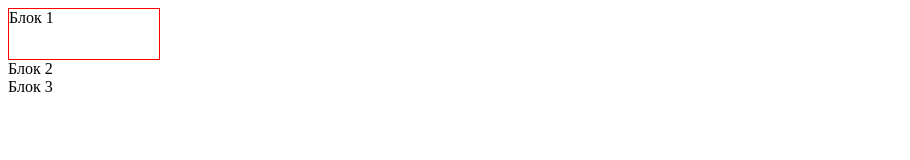
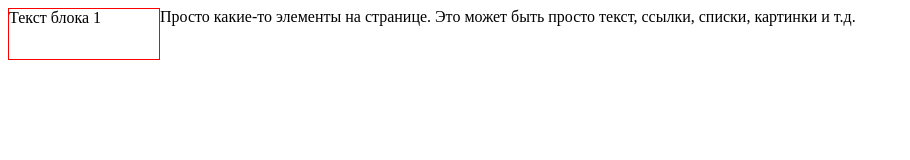
Before and after one commit to misura1/lab6, a plain HTML site: page lab6/lab 6/public_html/index.html in a window 1280 px wide. Shown: the whole page, without its empty margins (0-910 px from the left). Drawn offline with Linux system fonts and the light colour scheme.

Commit message:
Задание 18

```diff
--- a/lab6/lab 6/public_html/index.html
+++ b/lab6/lab 6/public_html/index.html
@@ -1,16 +1,16 @@
 <meta charset="UTF-8">
 
- <html>
+   <html>
 
    <head>
-     <title>Относительное позиционирование</title>
+     <title>Позиционирование блоков</title>
      <link rel="stylesheet" type="text/css" href="style/style.css">
    </head>
 
    <body>
-     <div id="blok1">Блок 1</div>
-     <div id="blok2">Блок 2</div>
-     <div id="blok3">Блок 3</div>
+     <div id="blok1">Текст блока 1</div>
+     Просто какие-то элементы на странице. Это может быть просто
+     текст, ссылки, списки, картинки и т.д.
    </body>
 
  </html>
--- a/lab6/lab 6/public_html/style/style.css
+++ b/lab6/lab 6/public_html/style/style.css
@@ -5,3 +5,10 @@ border:1px solid red;
 width:150px;
 height:50px;
 }
+
+#blok1{
+border:1px solid red;
+width:150px;
+height:50px;
+float:left;
+}
```
